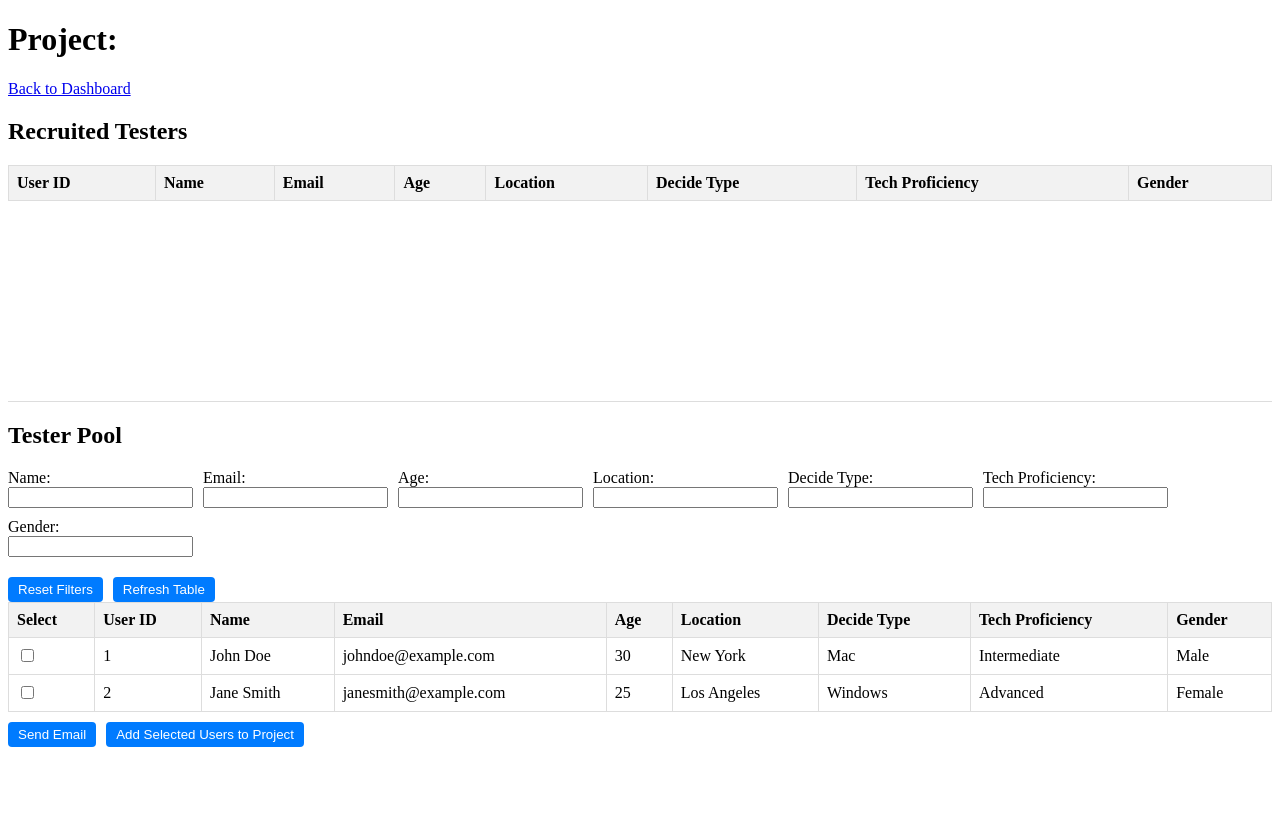
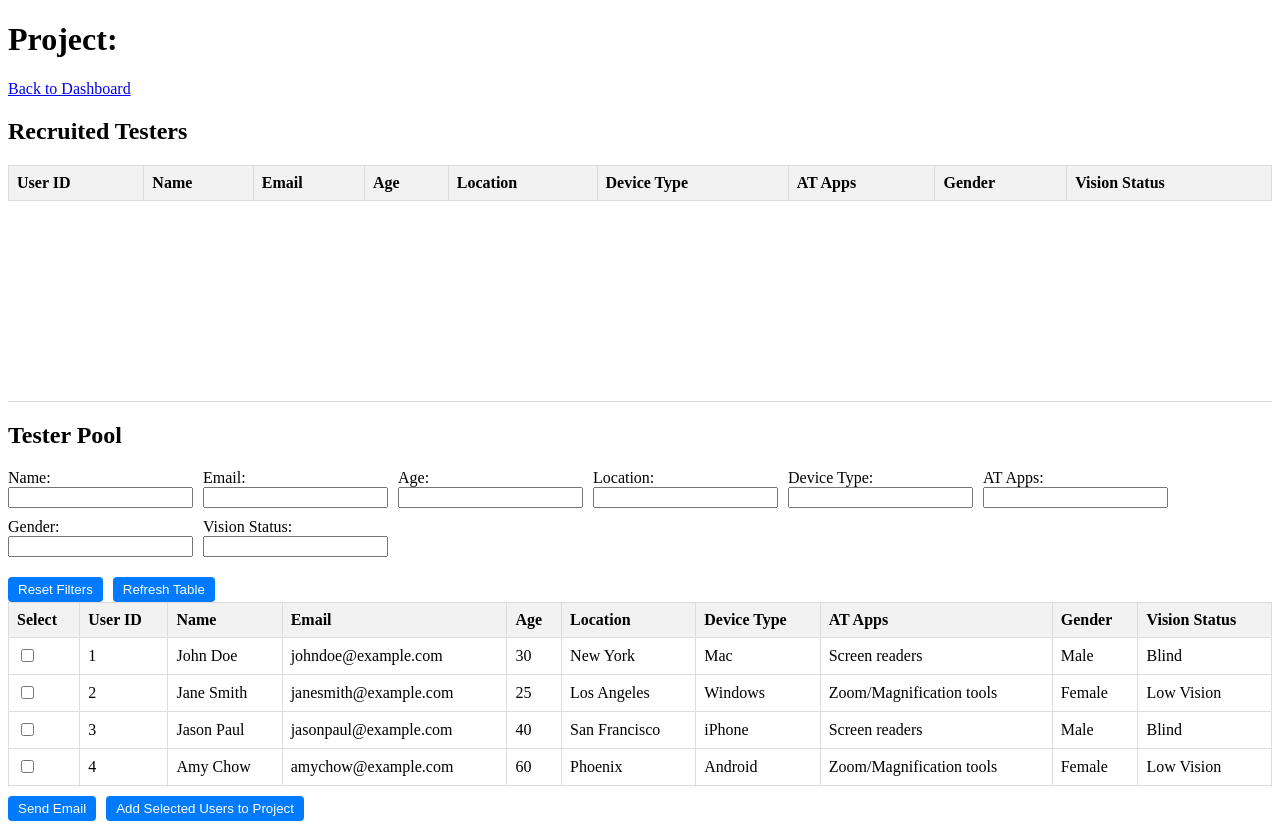
Before and after one commit to xuhaokai/lighthouse-connect, a Next.js app in the folder nextjs-blog/: page /project in a window 1280 px wide. Before the commit the page ends 800 px from the top, so only its background shows below. Built offline with nearby package versions, Linux system fonts and the light colour scheme.

Commit message:
refine 2nd page

```diff
--- a/nextjs-blog/pages/project.js
+++ b/nextjs-blog/pages/project.js
@@ -17,9 +17,10 @@ const Project = () => {
       email: "johndoe@example.com",
       age: 30,
       location: "New York",
-      decideType: "Mac",
-      technicalProficiency: "Intermediate",
+      deviceType: "Mac",
+      atApps: "Screen readers",
       gender: "Male",
+      vision: "Blind"
     },
     {
       id: 2,
@@ -27,9 +28,32 @@ const Project = () => {
       email: "janesmith@example.com",
       age: 25,
       location: "Los Angeles",
-      decideType: "Windows",
-      technicalProficiency: "Advanced",
+      deviceType: "Windows",
+      atApps: "Zoom/Magnification tools",
       gender: "Female",
+      vision: "Low Vision"
+    },
+    {
+      id: 3,
+      name: "Jason Paul",
+      email: "jasonpaul@example.com",
+      age: 40,
+      location: "San Francisco",
+      deviceType: "iPhone",
+      atApps: "Screen readers",
+      gender: "Male",
+      vision: "Blind"
+    },
+    {
+      id: 4,
+      name: "Amy Chow",
+      email: "amychow@example.com",
+      age: 60,
+      location: "Phoenix",
+      deviceType: "Android",
+      atApps: "Zoom/Magnification tools",
+      gender: "Female",
+      vision: "Low Vision"
     },
     // Add more test users here...
   ];
@@ -41,9 +65,10 @@ const Project = () => {
     email: "",
     age: "",
     location: "",
-    decideType: "",
-    technicalProficiency: "",
+    deviceType: "",
+    atApps: "",
     gender: "",
+    vision: "",
   });
   const [selectedUsers, setSelectedUsers] = useState([]);
   const [emailModalOpen, setEmailModalOpen] = useState(false);
@@ -63,9 +88,10 @@ const Project = () => {
       email: "",
       age: "",
       location: "",
-      decideType: "",
-      technicalProficiency: "",
+      deviceType: "",
+      atApps: "",
       gender: "",
+      vision: "",
     });
     filterData({});
   };
@@ -77,9 +103,10 @@ const Project = () => {
       email: "",
       age: "",
       location: "",
-      decideType: "",
-      technicalProficiency: "",
+      deviceType: "",
+      atApps: "",
       gender: "",
+      vision:"",
     });
   };
 
@@ -167,9 +194,10 @@ const Project = () => {
               <th>Email</th>
               <th>Age</th>
               <th>Location</th>
-              <th>Decide Type</th>
-              <th>Tech Proficiency</th>
+              <th>Device Type</th>
+              <th>AT Apps</th>
               <th>Gender</th>
+              <th>Vision Status</th>
             </tr>
           </thead>
           {/* Table body */}
@@ -181,9 +209,10 @@ const Project = () => {
                 <td>{user.email}</td>
                 <td>{user.age}</td>
                 <td>{user.location}</td>
-                <td>{user.decideType}</td>
-                <td>{user.technicalProficiency}</td>
+                <td>{user.deviceType}</td>
+                <td>{user.atApps}</td>
                 <td>{user.gender}</td>
+                <td>{user.vision}</td>
               </tr>
             ))}
           </tbody>
@@ -231,20 +260,20 @@ const Project = () => {
           />
         </div>
         <div>
-          <label>Decide Type:</label>
+          <label>Device Type:</label>
           <input
             type="text"
-            name="decideType"
-            value={filters.decideType}
+            name="deviceType"
+            value={filters.deviceType}
             onChange={handleFilterChange}
           />
         </div>
         <div>
-          <label>Tech Proficiency:</label>
+          <label>AT Apps:</label>
           <input
             type="text"
-            name="technicalProficiency"
-            value={filters.technicalProficiency}
+            name="atApps"
+            value={filters.atApps}
             onChange={handleFilterChange}
           />
         </div>
@@ -254,6 +283,15 @@ const Project = () => {
             type="text"
             name="gender"
             value={filters.gender}
+            onChange={handleFilterChange}
+          />
+        </div>
+        <div>
+          <label>Vision Status:</label>
+          <input
+            type="text"
+            name="vision"
+            value={filters.vision}
             onChange={handleFilterChange}
           />
         </div>
@@ -273,9 +311,10 @@ const Project = () => {
               <th>Email</th>
               <th>Age</th>
               <th>Location</th>
-              <th>Decide Type</th>
-              <th>Tech Proficiency</th>
+              <th>Device Type</th>
+              <th>AT Apps</th>
               <th>Gender</th>
+              <th>Vision Status</th>
             </tr>
           </thead>
           {/* Table body */}
@@ -294,9 +333,10 @@ const Project = () => {
                 <td>{user.email}</td>
                 <td>{user.age}</td>
                 <td>{user.location}</td>
-                <td>{user.decideType}</td>
-                <td>{user.technicalProficiency}</td>
+                <td>{user.deviceType}</td>
+                <td>{user.atApps}</td>
                 <td>{user.gender}</td>
+                <td>{user.vision}</td>
               </tr>
             ))}
           </tbody>
```
